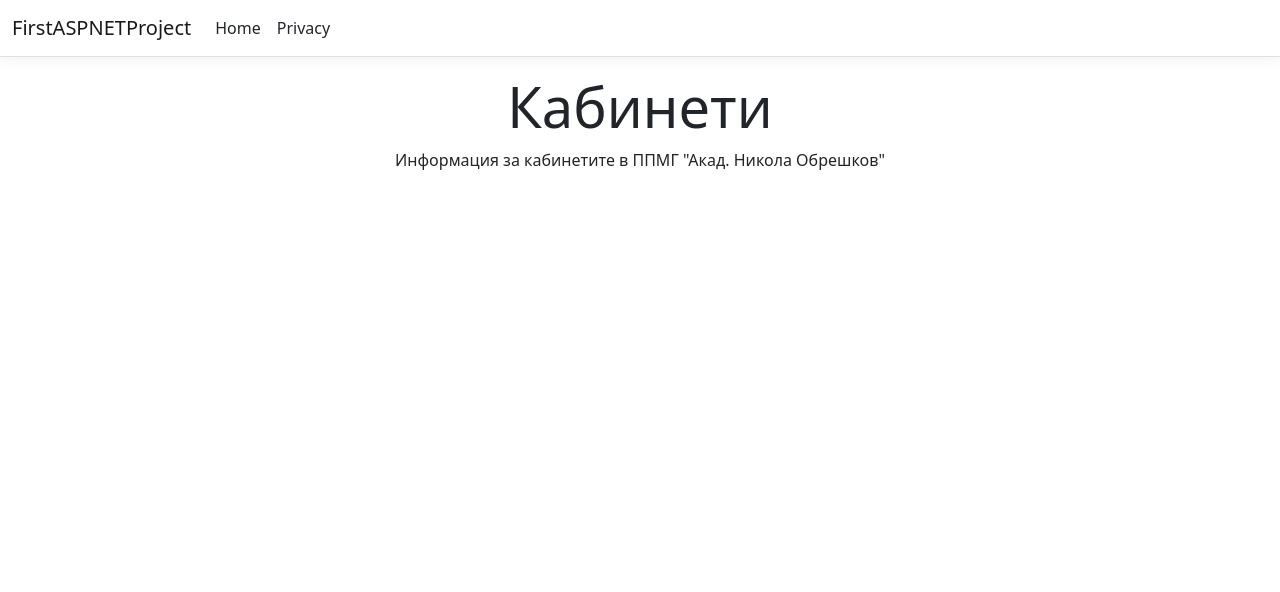
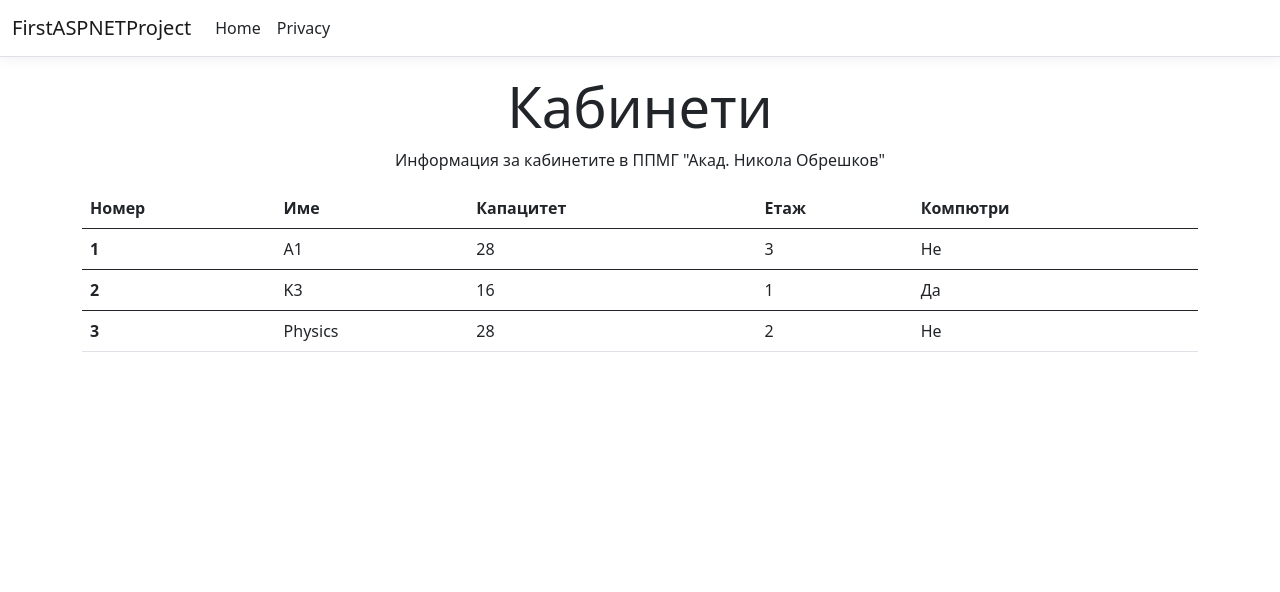
Before and after one commit to desko-petkova/NOIT, an ASP.NET Core app: page /Room in a window 1280 px wide. Shown: the top 592 px of the page. Run offline with ASP.NET Core 8, Linux system fonts and the light colour scheme; style sheets or scripts are compiled from the project's sources.

Commit message:
Create view for Rooms

```diff
--- a/FirstASPNETProject/FirstASPNETProject/Controllers/RoomController.cs
+++ b/FirstASPNETProject/FirstASPNETProject/Controllers/RoomController.cs
@@ -1,12 +1,23 @@
+using ASP_MVC.Models;
 using Microsoft.AspNetCore.Mvc;
 
 namespace ASP_MVC.Controllers
 {
     public class RoomController : Controller
     {
+        List<Room> rooms = new()
+            {
+               new Room(1,"A1", 28, 3, false),
+               new Room(2, "K3", 16, 1, true),
+               new Room(3, "Physics",28,2,false)
+            };
         public IActionResult Index()
         {
-            return View();
+
+            return View(rooms);
         }
+
+
+
     }
 }
--- a/FirstASPNETProject/FirstASPNETProject/Views/Room/Index.cshtml
+++ b/FirstASPNETProject/FirstASPNETProject/Views/Room/Index.cshtml
@@ -1,6 +1,4 @@
-@*
-    For more information on enabling MVC for empty projects, visit https://go.microsoft.com/fwlink/?LinkID=397860
-*@
+@model List<Room>
 @{
     ViewData["Title"] = "Кабинети";
 }
@@ -9,3 +7,29 @@
     <h1 class="display-4">Кабинети</h1>
     <p>Информация за кабинетите в ППМГ "Акад. Никола Обрешков"</p>
 </div>
+
+<table class="table">
+    <thead>
+        <tr>
+            <th scope="col">Номер</th>
+            <th scope="col">Име</th>
+            <th scope="col">Капацитет</th>
+            <th scope="col">Етаж</th>
+            <th scope="col">Компютри</th>
+        </tr>
+    </thead>
+    @foreach(var r in Model)
+    {
+        <tbody>
+            <tr>
+                <th scope="row">@r.Id</th>
+                <td>@r.Number</td>
+                <td>@r.Capacity</td>
+                <td>@r.Floor</td>
+                <td>@(r.HasComputers? "Да" : "Не")</td>
+            </tr>
+
+        </tbody>
+    }
+
+</table>
--- a/FirstASPNETProject/FirstASPNETProject/Views/_ViewImports.cshtml
+++ b/FirstASPNETProject/FirstASPNETProject/Views/_ViewImports.cshtml
@@ -1,3 +1,4 @@
 @using FirstASPNETProject
 @using FirstASPNETProject.Models
+@using ASP_MVC.Models
 @addTagHelper *, Microsoft.AspNetCore.Mvc.TagHelpers
```
Also changed, not shown: FirstASPNETProject/FirstASPNETProject/Models/Room.cs (+9 -0 lines).
